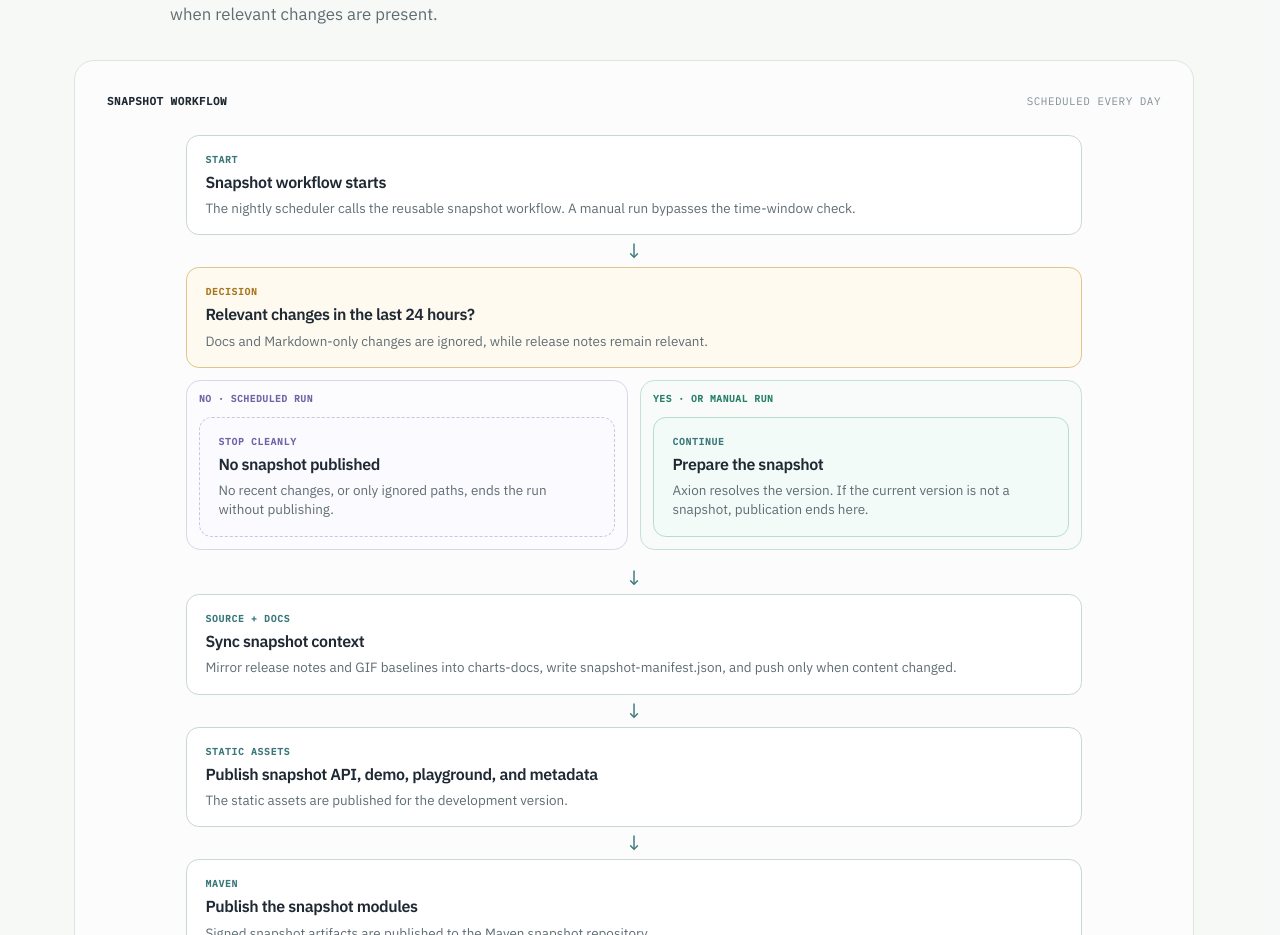
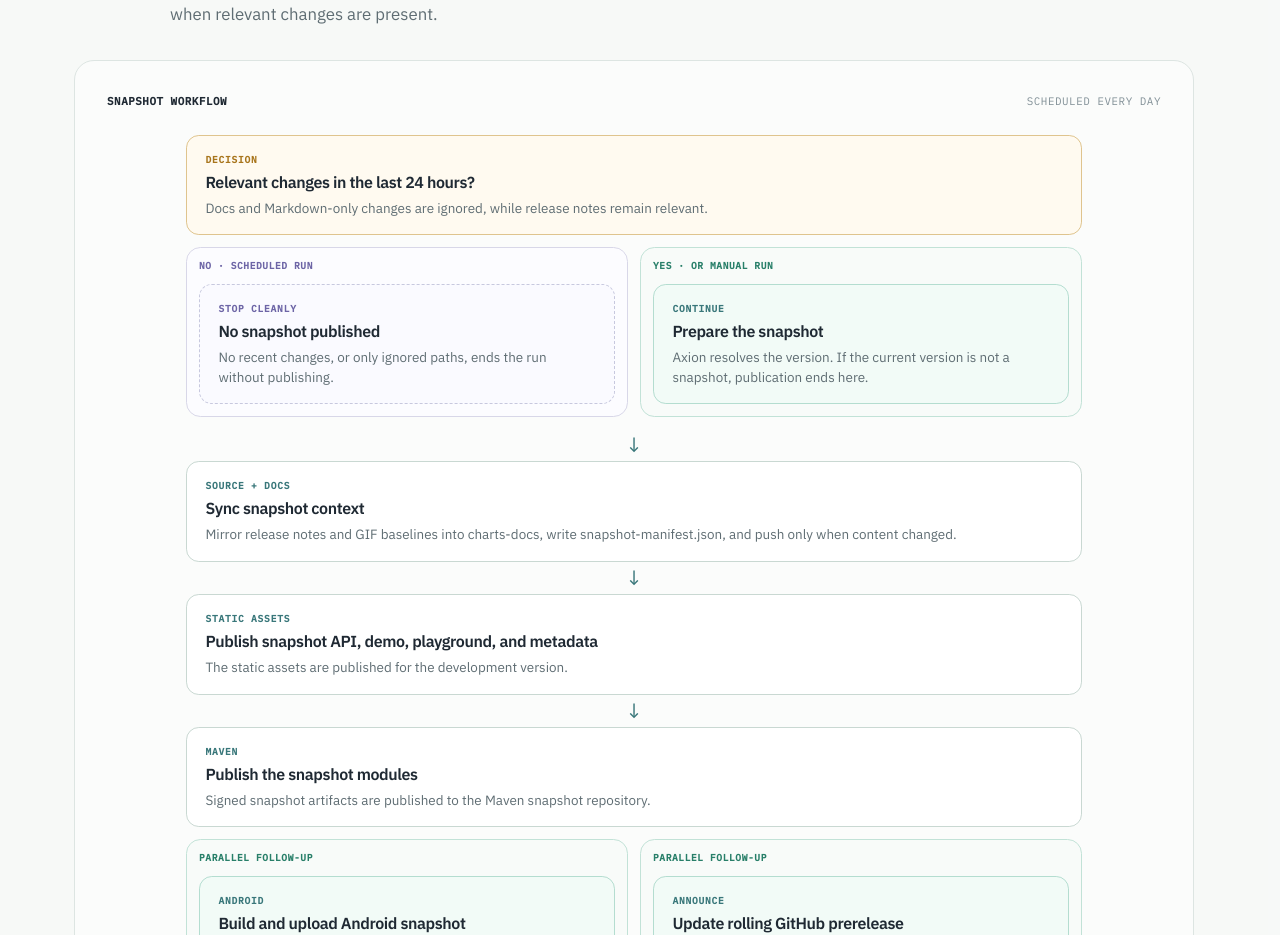
Before and after one commit to HDCharts/charts-docs, a Next.js app in the folder docs-app/: page /workflow in a window 1280 px wide. Shown: the part 4782-5717 px from the top of the page. Built offline with nearby package versions, Linux system fonts and the light colour scheme; a web font is replaced by a local one.

Commit message:
docs: remove snapshot start node

```diff
--- a/docs-app/app/workflow/page.tsx
+++ b/docs-app/app/workflow/page.tsx
@@ -317,8 +317,6 @@ export default function WorkflowPage() {
         >
           <div className="workflow-chart-titlebar"><strong>Snapshot workflow</strong><span>scheduled every day</span></div>
           <div className="workflow-chart-stack">
-            <WorkflowNode label="START" title="Snapshot workflow starts" detail="The nightly scheduler calls the reusable snapshot workflow. A manual run bypasses the time-window check." />
-            <div className="workflow-chart-arrow" aria-hidden="true">↓</div>
             <WorkflowNode label="DECISION" title="Relevant changes in the last 24 hours?" detail="Docs and Markdown-only changes are ignored, while release notes remain relevant." tone="decision" />
             <div className="workflow-branch-grid">
               <WorkflowBranch label="NO · scheduled run" tone="optional">
```
